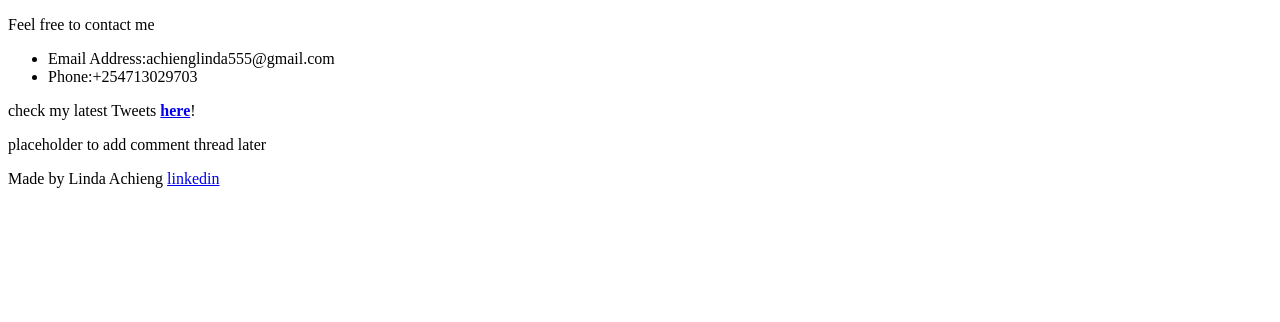
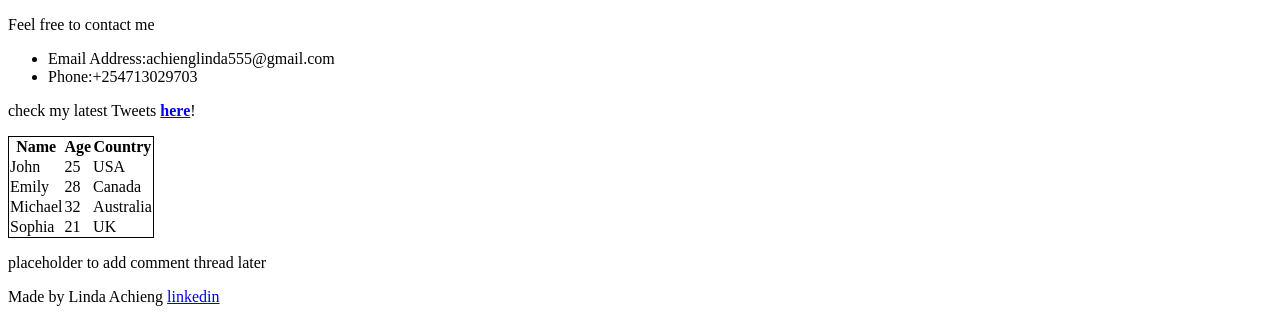
Before and after one commit to Linda-Achieng/My_First_Portfolio, a plain HTML site: page html_basic/index.html in a window 1280 px wide. Shown: the part 677-999 px from the top of the page. Before the commit the page ends 881 px from the top, so only its background shows below. Drawn offline with Linux system fonts and the light colour scheme.

Commit message:
updated index.html and added a table with some information

```diff
--- a/html_basic/index.html
+++ b/html_basic/index.html
@@ -38,13 +38,44 @@
         <li>Phone:+254713029703</li>
       </ul>
       <p>check my latest Tweets <a href="tweets.html"><strong>here</strong></a>!</p>
+      <table style="border: 1px solid black;border-collapse:collapse;">
+        <thead>
+          <tr>
+            <th>Name</th>
+            <th>Age</th>
+            <th>Country</th>
+          </tr>
+        </thead>
+        <tbody>
+          <tr>
+            <td>John</td>
+            <td>25</td>
+            <td>USA</td>
+          </tr>
+          <tr>
+            <td>Emily</td>
+            <td>28</td>
+            <td>Canada</td>
+          </tr>
+          <tr>
+            <td>Michael</td>
+            <td>32</td>
+            <td>Australia</td>
+          </tr>
+          <tr>
+            <td>Sophia</td>
+            <td>21</td>
+            <td>UK</td>
+          </tr>
+        </tbody>
+      </table>
     </article>
     <aside>
       <p>placeholder to add comment thread later</p>
     </aside>
     </main>
     <footer>
-      <p>Made by Linda Achieng <a href="https://www.linkedin.com/in/linda-achieng-a31412257" target="_blank">linkedin</a></p>
+  <p>Made by Linda Achieng <a href="https://www.linkedin.com/in/linda-achieng-a31412257" target="_blank">linkedin</a></p>
     </footer>
 </body>
 </html>
```
